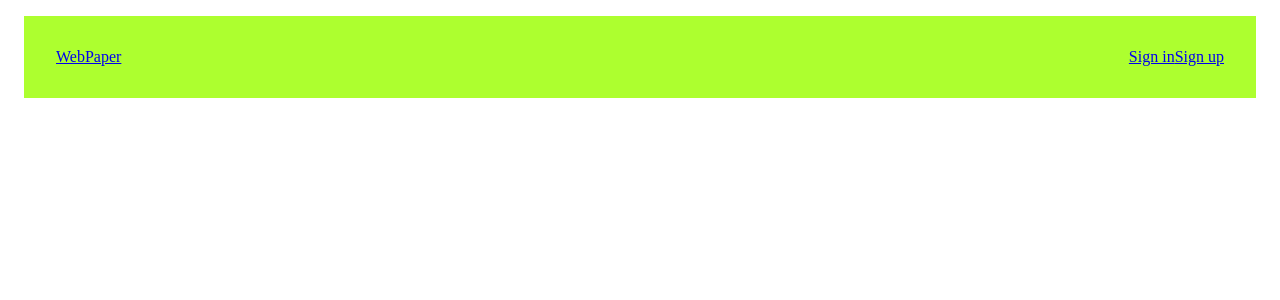
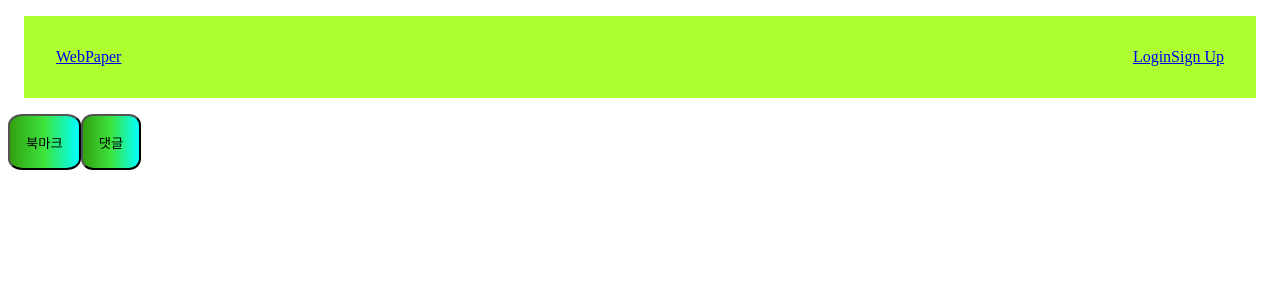
Before and after one commit to youngban/webpaper_client, a React (Create React App) app: page /me in a window 1280 px wide. Shown: the top 300 px of the page. Built offline with nearby package versions, Linux system fonts and the light colour scheme.

Commit message:
유저로그인 관련  완료 유저 프로필 보기완료

```diff
--- a/package.json
+++ b/package.json
@@ -6,6 +6,7 @@
     "@babel/runtime": "^7.6.0",
     "@material-ui/core": "^4.0.0-rc.0",
     "axios": "^0.19.0",
+    "jwt-decode": "^2.2.0",
     "react": "^16.9.0",
     "react-dom": "^16.9.0",
     "react-router-dom": "^5.0.1",
--- a/src/App.js
+++ b/src/App.js
@@ -1,4 +1,5 @@
 import React, { Component } from 'react';
+import jwtDecode from 'jwt-decode';
 import { Route } from 'react-router-dom';
 import Home from './components/Home';
 import Read from './components/Read';
@@ -6,21 +7,31 @@ import Nav from './components/Nav';
 import SignUp from './components/SignUp';
 import SignIn from './components/SignIn';
 import SignOut from './components/SignOut';
+import Profile from './components/profile';
 
 class App extends Component {
-  constructor(props) {
-    super(props);
-    this.props = props;
-    this.state = {
-      token: false
-    };
+  state = {};
+
+  componentDidMount() {
+    try {
+      const jwt = localStorage.getItem('session');
+      let user = jwtDecode(jwt);
+      this.setState({
+        user
+      });
+    } catch (ex) {}
   }
 
   render() {
     return (
       <div>
-        <Nav token={this.state.token}></Nav>
+        <Nav user={this.state.user}></Nav>
         <Route exact path="/" component={Home} />
+        <Route
+          exact
+          path="/me"
+          render={props => <Profile {...props} user={this.state.user} />}
+        />
         <Route path="/read/:id" render={props => <Read {...props} />} />
         <Route path="/SignUp" component={SignUp} />
         <Route path="/SignIn" component={SignIn} />
--- a/src/components/Nav.js
+++ b/src/components/Nav.js
@@ -2,24 +2,31 @@ import React from 'react';
 import { Link } from 'react-router-dom';
 import './Nav.css';
 const Nav = props => {
-  console.log(window.localStorage);
-  const { token } = props;
+  const { user } = props;
   return (
     <div className="Nav">
       <Link to="/">WebPaper</Link>
-      <Link to="/SignUp" className="signup">
-        Sign up
-      </Link>
-      {token === false ? (
-        <Link to="/SignIn" className="signin">
-          Sign in
-        </Link>
-      ) : (
-        <div>
+
+      {!user && (
+        <React.Fragment>
+          <Link to="/SignUp" className="signup">
+            Sign Up
+          </Link>
+          <Link to="/SignIn" className="signin">
+            Login
+          </Link>
+        </React.Fragment>
+      )}
+      {user && (
+        <React.Fragment>
+          <Link to="/me" className="signout">
+            {user.email}
+          </Link>
+          <div></div>
           <Link to="/SignOut" className="signout">
-            SignOut
+            Logout
           </Link>
-        </div>
+        </React.Fragment>
       )}
     </div>
   );
--- a/src/components/SignIn.js
+++ b/src/components/SignIn.js
@@ -6,10 +6,11 @@ class SignIn extends React.Component {
     super(props);
     this.state = {
       email: '',
-      pw: '',
-      token: false
+      pw: ''
     };
   }
+  componentDidMount() {}
+
   handleEmailChange(e) {
     this.setState({
       email: e.target.value
@@ -34,9 +35,13 @@ class SignIn extends React.Component {
           email: this.state.email,
           pw: this.state.pw
         })
-        .then(res => console.log(res))
-        .then(this.props.history.push('/'))
-        .catch(err => alert('잘못된 요청입니다:' + err));
+        .then(res => {
+          console.log(res);
+          localStorage.setItem('session', res.data);
+          console.log(localStorage.getItem('session'));
+          window.location = '/';
+        })
+        .catch(err => alert('비번이나 아이디 틀림 ㅋ'));
     }
   }
   // componentWillUnmount() {
--- a/src/components/SignOut.js
+++ b/src/components/SignOut.js
@@ -1,8 +1,12 @@
 import React from 'react';
 
-const SignOut = props => {
-  console.log(props);
-  //아직 미완성...........
-  return <div>{(props.data.isLogin = false)}</div>;
-};
+class SignOut extends React.Component {
+  componentDidMount() {
+    localStorage.removeItem('session');
+    window.location = '/';
+  }
+  render() {
+    return null;
+  }
+}
 export default SignOut;
--- a/src/components/SignUp.js
+++ b/src/components/SignUp.js
@@ -31,13 +31,9 @@ class SignUp extends Component {
           email: this.state.email,
           pw: this.state.pw
         })
-        .then(res =>
-          res.status === 200
-            ? alert('회원가입이 완료되었습니다')
-            : alert('잘못된 요청으로 회원가입이 되지않았습니다.')
-        )
+        .then(res => console.log(res))
         .then(this.props.history.push('/'))
-        .catch(err => console.log('signuperr:' + err));
+        .catch(err => console.log('signup err:' + err));
     }
   }
   render() {
--- /dev/null
+++ b/src/components/profile.js
@@ -0,0 +1,61 @@
+import React from 'react';
+import axios from 'axios';
+import { Link } from 'react-router-dom';
+axios.defaults.headers.common['x-auth-token'] = localStorage.getItem('session');
+
+class Profile extends React.Component {
+  state = {
+    bookmark: [],
+    comments: [],
+    val: String
+  };
+  constructor(props) {
+    super(props);
+  }
+
+  printBookmark() {
+    axios
+      .get('http://localhost:3001/api/user/getbookmark')
+      .then(res => {
+        this.setState({ bookmark: res.data });
+        this.setState({ val: 'bookmark' });
+      })
+      .catch(err => console.log('signup err:' + err));
+  }
+
+  printComments() {
+    axios
+      .get('http://localhost:3001/api/getusercomments')
+      .then(res => {
+        this.setState({ comments: res.data });
+        this.setState({ val: 'comments' });
+      })
+      .catch(err => console.log(err));
+  }
+
+  render() {
+    return (
+      <div>
+        <button onClick={() => this.printBookmark()}>북마크</button>
+        <button onClick={() => this.printComments()}>댓글</button>
+
+        {this.state.bookmark.map(k =>
+          k && this.state.val === 'bookmark' ? (
+            <div>{k.name}</div>
+          ) : (
+            <React.Fragment></React.Fragment>
+          )
+        )}
+
+        {this.state.comments.map(k =>
+          k && this.state.val === 'comments' ? (
+            <div>{k.text}</div>
+          ) : (
+            <React.Fragment></React.Fragment>
+          )
+        )}
+      </div>
+    );
+  }
+}
+export default Profile;
```
Also changed, not shown: 1 other file (tests, documents, lock files or other folders).
